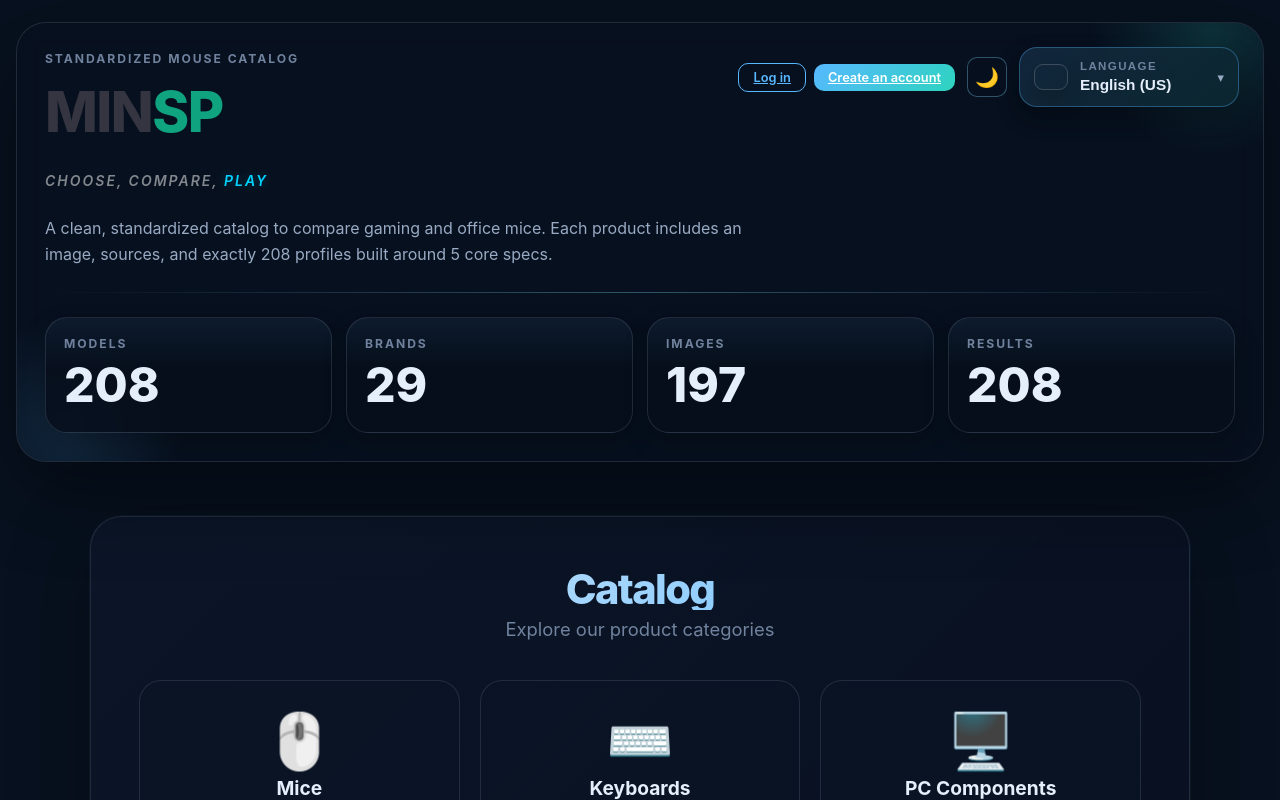
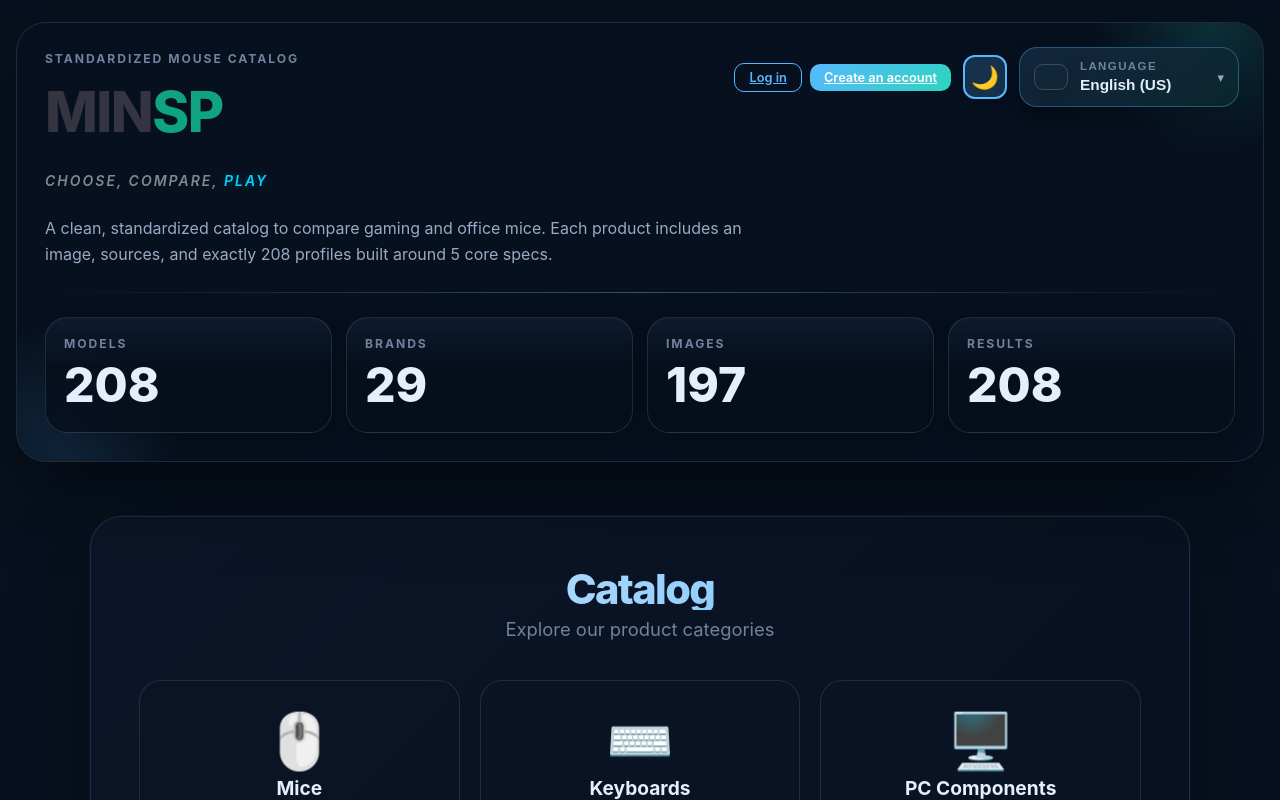
Before and after one commit to mxthss/minsp, a website: page index.html in a window 1280 px wide. Shown: the top 800 px of the page. Drawn offline with Linux system fonts and the light colour scheme; some icons are missing.

Commit message:
Make theme toggle button more visible with inline styles

```diff
--- a/index.html
+++ b/index.html
@@ -60,7 +60,7 @@
       <header class="hero-panel panel-surface">
         <div class="header-actions">
           <div class="user-section" id="user-section"></div>
-          <button class="theme-toggle" id="theme-toggle" type="button" aria-label="Toggle dark/light mode">
+          <button class="theme-toggle" id="theme-toggle" type="button" aria-label="Toggle dark/light mode" style="background: rgba(87, 184, 255, 0.2); border-color: #57b8ff;">
             <span class="theme-icon">🌙</span>
           </button>
         <div class="language-picker" id="language-picker">
--- a/styles.css
+++ b/styles.css
@@ -229,17 +229,18 @@ img {
   display: flex;
   align-items: center;
   justify-content: center;
-  width: 40px;
-  height: 40px;
+  width: 44px;
+  height: 44px;
   padding: 0;
-  border: 1px solid var(--line-strong);
-  border-radius: 10px;
+  border: 2px solid var(--line-strong);
+  border-radius: 12px;
   background: var(--panel);
   color: var(--text);
   cursor: pointer;
   transition: all 0.3s ease;
-  font-size: 1.2rem;
+  font-size: 1.4rem;
   z-index: 10;
+  box-shadow: 0 2px 8px rgba(0, 0, 0, 0.1);
 }
 
 .theme-toggle:hover {
```
